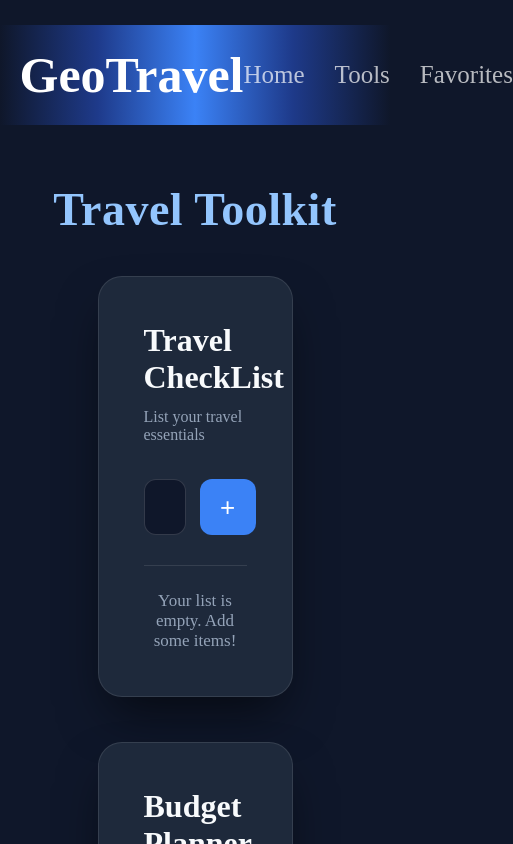
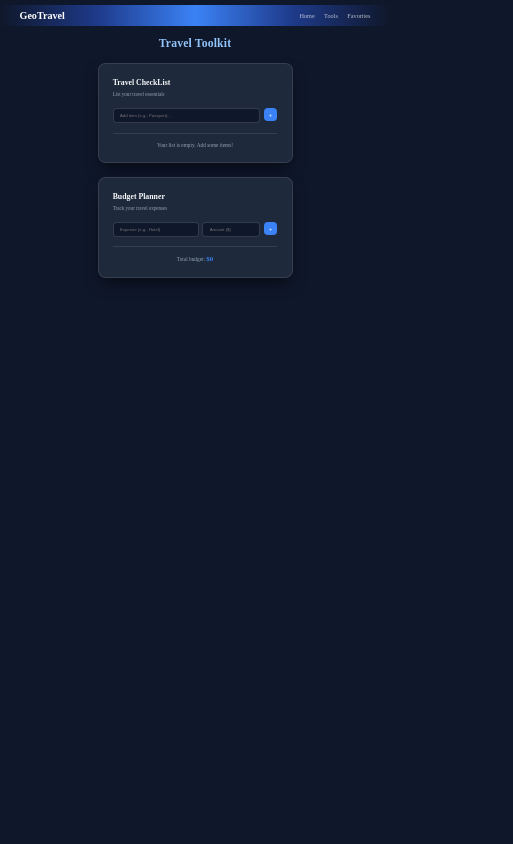
Before and after one commit to fidanetagizade/geo-travel-project, a React (Vite) app: page /tools in a window 390 px wide. Shown: the top 844 px of the page, 513 px wide, since content can reach past the window. Built offline with nearby package versions, Linux system fonts and the light colour scheme.

Commit message:
style: convert px units to vw and vh for better responsiveness

```diff
--- a/src/components/Favorites.css
+++ b/src/components/Favorites.css
@@ -1,59 +1,58 @@
 
 .fav-main {
-    max-width: 1200px;
+    max-width: 96.93vw;
     margin: 0 auto;
-    padding: 20px;
+    padding: 1.62vw;
     min-height: 80vh;
 }
 
 .fav-not-found-msg {
     text-align: center;
     color: #b3b3b3;
-    font-size: 20px;
+    font-size: 1.5vw;
     font-weight: 500;
-    margin-top: 50px;
+    margin-top: 4.04vw;
 }
 
 .fav-countries-container {
     display: grid;
-    grid-template-columns: repeat(auto-fill, minmax(280px, 1fr));
-    gap: 30px;
-    padding: 30px 0;
+    grid-template-columns: repeat(auto-fill, minmax(22.62vw, 1fr));
+    gap: 2.42vw;
+    padding: 2.42vw 0;
 }
 
 .fav-country-card {
     background-color: #1e293b;
-    border-radius: 12px;
+    border-radius: 0.97vw;
     overflow: hidden;
     position: relative;
-    box-shadow: 0 4px 15px rgba(0, 0, 0, 0.3);
+    box-shadow: 0 0.32vw 1.21vw rgba(0, 0, 0, 0.3);
     transition: transform 0.3s ease, box-shadow 0.3s ease;
     display: flex;
     flex-direction: column;
 }
 
 .fav-country-card:hover {
-    transform: translateY(-5px);
-    box-shadow: 0 8px 25px rgba(0, 0, 0, 0.5);
+    transform: translateY(-0.4vw);
+    box-shadow: 0 0.65vw 2.02vw rgba(0, 0, 0, 0.5);
 }
 
 
 .fav-country-card .fav-heart-btn {
     position: absolute;
-    top: 12px;
-    right: 12px;
+    top: 0.6vw;
+    right: 0.97vw;
     background: rgba(0, 0, 0, 0.5);
     backdrop-filter: blur(4px);
     border: none;
-    font-size: 18px;
-    width: 36px;
-    height: 36px;
+    font-size: 1.45vw;
+    width:2.91vw;
+    height: 2.91vw;
     border-radius: 50%;
     display: flex;
     align-items: center;
     justify-content: center;
     cursor: pointer;
-    z-index: 10;
     transition: transform 0.2s ease, background-color 0.2s ease;
 }
 
@@ -64,34 +63,34 @@
 
 .fav-country-flag {
     width: 100%;
-    height: 180px;
+    height: 14vw;
     object-fit: cover;
-    border-bottom: 1px solid #2d3748;
+    border-bottom: 0.08vw solid #2d3748;
 }
 
 .fav-country-details {
-    padding: 20px;
+    padding: 1.62vw;
     color: #f8fafc;
 }
 
 .fav-country-details h3 {
-    margin: 0 0 12px 0;
-    font-size: 20px;
+    margin: 0 0 0.97vw 0;
+    font-size: 1.62vw;
     font-weight: 600;
 }
 
 .fav-country-details p {
-    margin: 6px 0;
-    font-size: 14px;
+    margin: 0.48vw 0;
+    font-size: 1.13vw;
     color: #cbd5e1;
 }
 
 .favorite-input {
     text-align: center;
     color: #ffffff;
-    margin-top: 40px;
-    margin-bottom: 20px;
-    font-size: 32px;
+    margin-top: 3.3vw;
+    margin-bottom:1.62vw ;
+    font-size: 2vw;
     font-weight: 700;
 
 }
--- a/src/components/Filter.css
+++ b/src/components/Filter.css
@@ -2,29 +2,29 @@
     display: flex;
     justify-content: center;
     align-items: center;
-    gap: 15px;
-    margin-top: 10px;
-    margin-bottom: 40px;
-    padding: 0 20px;
+    gap: 1.21vw;
+    margin-top:0.81vw;
+    margin-bottom: 3.23vw;
+    padding: 0 1.62vw;
 }
 
 .input {
     width: 100%;
-    max-width: 400px;
-    height: 48px;
-    border-radius: 30px;
-    font-size: 16px;
-    padding-left: 20px;
+    max-width: 25vw;
+    height: 2.8vw;
+    border-radius: 2.42vw;
+    font-size: 1vw;
+    padding-left: 1.62vw;
     background-color: #1e293b;
     color: white;
-    border: 1px solid rgba(255, 255, 255, 0.1);
+    border: 0.08vw solid rgba(255, 255, 255, 0.1);
     outline: none;
     transition: all 0.3s ease;
 }
 
 .input:focus {
     border-color: #3b82f6;
-    box-shadow: 0 0 12px rgba(59, 130, 246, 0.3);
+    box-shadow: 0 0 0.97vw rgba(59, 130, 246, 0.3);
     background-color: #0f172a;
 }
 
@@ -33,22 +33,22 @@
 }
 
 .search {
-    padding: 0 25px;
-    height: 48px;
-    border-radius: 30px;
-    font-size: 15px;
+    padding: 0 2.02vw;
+    height: 2.8vw;
+    border-radius: 2vw;
+    font-size: 0.9vw;
     font-weight: 600;
     background: linear-gradient(135deg, #3b82f6, #1d4ed8);
     color: white;
     border: none;
     cursor: pointer;
     transition: all 0.3s ease;
-    box-shadow: 0 4px 6px rgba(0, 0, 0, 0.2);
+    box-shadow: 0 0.32vw 0.48vw rgba(0, 0, 0, 0.2);
 }
 
 .search:hover {
-    transform: translateY(-2px);
-    box-shadow: 0 6px 20px rgba(59, 130, 246, 0.4);
+    transform: translateY(-0.16vw);
+    box-shadow: 0 0.48vw 1.62vw rgba(59, 130, 246, 0.4);
 
 }
 
--- a/src/components/Header.css
+++ b/src/components/Header.css
@@ -1,30 +1,30 @@
 .header-container {
     width: 100%;
-    height: 100px;
+    height:5.3vw;
     background: linear-gradient(to right, #0f172a, #1e3a8a, #3b82f6, #1e3a8a, #0f172a);
     display: flex;
     align-items: center;
     justify-content: space-between;
     padding: 0 5vw;
-    margin-bottom:35px;
-    margin-top:25px;
+    margin-bottom:2vw;
+    margin-top:1.3vw;
 }
 
 .header-title {
     color: white;
-    font-size: 50px;
+    font-size: 2.6vw;
     font-weight: bold;
 }
 
 .nav-links {
     display: flex;
-    gap: 30px;
+    gap: 2.42vw;
 }
 
 .nav-link {
     color: white;
     text-decoration: none;
-    font-size: 25px;
+    font-size: 1.6vw;
     font-weight: 500;
     opacity: 0.7;
 }
--- a/src/components/Home.css
+++ b/src/components/Home.css
@@ -8,8 +8,8 @@
 }
 
 .country-card {
-    border: 2px solid white;
-    width: 20vw;
+    border: 0.16vw solid white;
+    width: 23vw;
     padding: 2vw;
     text-align: center;
     color: white;
@@ -18,18 +18,18 @@
 }
 
 .country-card:hover {
-    transform: translateY(-10px);
-    box-shadow: 0px 10px 20px rgba(255, 255, 255, 0.2);
+    transform: translateY(-0.81vw);
+    box-shadow: 0px 0.81vw 1.62vw rgba(255, 255, 255, 0.2);
 }
 
 
 .heart-btn {
     position: absolute;
-    top: 7px;
-    right: 9px;
+    top:0.3vw;
+    right: 0.4vw;
     background: transparent;
     border: none;
-    font-size: 22px;
+    font-size: 1.3vw;
     cursor: pointer;
     transition: transform 0.2s ease;
 }
@@ -40,25 +40,25 @@
 
 .country-flag {
     width: 100%;
-    height: 160px;
+    height: 8vw;
     object-fit: cover;
 }
 
 .country-details {
-    padding: 20px;
+    padding: 1.62vw;
 }
 
 .country-details h3 {
-    margin-bottom: 12px;
-    font-size: 20px;
+    margin-bottom: 0.97vw;
+    font-size: 1.5vw;
     font-weight: 700;
     color: #f8fafc;
 }
 
 .country-details p {
-    font-size: 14px;
+    font-size: 0.9vw;
     color: #cbd5e1;
-    margin-bottom: 6px;
+    margin-bottom: 0.48vw;
 }
 
 .country-details strong {
@@ -70,18 +70,18 @@
     display: flex;
     justify-content: center;
     align-items: center;
-    margin: 60px 0;
+    margin: 4.85vw 0;
 }
 
 .show-more-btn {
     background-color: transparent;
     color: white;
-    border: 2px solid white;
-    padding: 12px 35px;
-    font-size: 18px;
+    border: 0.16vw solid white;
+    padding: 0.97vw 2.83vw;
+    font-size: 1.45vw;
     font-weight: 600;
     cursor: pointer;
-    border-radius: 30px;
+    border-radius: 2.42vw;
     transition: all 0.3s ease;
 }
 
@@ -89,12 +89,12 @@
     background-color: white;
     color: #0f172a;
     transform: scale(1.05);
-    box-shadow: 0px 0px 15px rgba(255, 255, 255, 0.3);
+    box-shadow: 0px 0px 1.21vw rgba(255, 255, 255, 0.3);
 }
 
 .not-found-msg {
-    font-size: 24px;
+    font-size: 1.94vw;
     color: #94a3b8;
     text-align: center;
-    margin-top: 80px;
+    margin-top: 6.46vw;
 }
--- a/src/components/Tools.css
+++ b/src/components/Tools.css
@@ -1,5 +1,5 @@
 .tools-main {
-    padding: 60px 5vw;
+    padding: 4vw 5vw;
     background-color: #0f172a;
     min-height: 100vh;
     color: white;
@@ -12,12 +12,12 @@
 
 .tools-title {
     text-align: center;
-    font-size: 46px;
-    margin-bottom: 40px;
-    margin-top:-37px;
+    font-size: 3vw;
+    margin-bottom: 3.23vw;
+    margin-top:-2.99vw;
     color: #93c5fd;
     font-weight: 700;
-    letter-spacing: 0.5px;
+    letter-spacing: 0.04vw;
 }
 
 
@@ -25,8 +25,8 @@
     display: flex;
     flex-direction: column;
     align-items: center;
-    gap: 45px;
-    max-width: 1300px;
+    gap: 3.63vw;
+    max-width: 105.01vw;
 }
 
 
@@ -34,44 +34,44 @@
     background-color: #1e293b;
     width: 50vw;
     min-height: 10vw;
-    border: 1px solid rgba(255, 255, 255, 0.1);
-    border-radius: 24px;
-    padding: 45px;
-    box-shadow: 0 25px 50px -12px rgba(0, 0, 0, 0.6);
+    border: 0.08vw solid rgba(255, 255, 255, 0.1);
+    border-radius: 1.94vw;
+    padding: 3.63vw;
+    box-shadow: 0 1.94vw 4.04vw -0.97vw rgba(0, 0, 0, 0.6);
     display: flex;
     flex-direction: column;
     box-sizing: border-box;
 }
 
 .tool-card h2 {
-    font-size: 32px;
-    margin-bottom: 12px;
+    font-size: 2vw;
+    margin-bottom: 0.97vw;
     color: #f8fafc;
     font-weight: 600;
 }
 
 .tool-card p {
     color: #94a3b8;
-    font-size: 16px;
-    margin-bottom: 35px;
+    font-size: 1.3vw;
+    margin-bottom: 2.83vw;
 }
 
 .todo-form, .budget-form {
     display: flex;
-    gap: 14px;
-    margin-bottom: 30px;
+    gap: 1vw;
+    margin-bottom: 2.42vw;
     width: 100%;
 }
 
 .todo-form input, .budget-form input {
-    height: 56px;
+    height: 3.9vw;
     background-color: #0f172a;
-    border: 1px solid rgba(255, 255, 255, 0.15);
-    border-radius: 12px;
+    border: 0.08vw solid rgba(255, 255, 255, 0.15);
+    border-radius: 0.97vw;
     color: white;
-    padding: 0 20px;
+    padding: 0 1.62vw;
     outline: none;
-    font-size: 16px;
+    font-size: 1.1vw;
     min-width: 0;
     transition: border-color 0.2s;
 }
@@ -92,15 +92,15 @@
     flex: 1.2;
 }
 
-/* "+" Düymələrinin böyüdülməsi */
+
 .todo-form button, .budget-form button {
-    width: 56px;
-    height: 56px;
+    width: 3.5vw;
+    height: 3.3vw;
     background-color: #3b82f6;
     color: white;
     border: none;
-    border-radius: 12px;
-    font-size: 26px;
+    border-radius: 0.97vw;
+    font-size: 1.6vw;
     cursor: pointer;
     display: flex;
     justify-content: center;
@@ -111,30 +111,30 @@
 
 .todo-form button:hover, .budget-form button:hover {
     background-color: #2563eb;
-    transform: translateY(-2px);
+    transform: translateY(-0.16vw);
 }
 
-/* 🎯 SİYAHI STİLLƏRİ */
+
 .tool-card ul, .tool-card .todo-list {
-    list-style: none !important;
-    list-style-type: none !important;
-    padding: 0 !important;
-    margin: 0 !important;
+    list-style: none;
+    list-style-type: none ;
+    padding: 0 ;
+    margin: 0 ;
     display: flex;
     flex-direction: column;
-    gap: 14px;
+    gap: 1vw;
 }
 
 .tool-card ul li {
-    list-style: none !important;
+    list-style: none;
     display: flex;
     justify-content: space-between;
     align-items: center;
-    padding: 16px 22px;
+    padding: 0.8vw 0.8vw;
     background-color: #0f172a;
-    border: 1px solid rgba(255, 255, 255, 0.05);
-    border-radius: 12px;
-    font-size: 17px;
+    border: 0.08vw solid rgba(255, 255, 255, 0.05);
+    border-radius: 0.97vw;
+    font-size: 0.97vw;
     color: #e2e8f0;
 }
 
@@ -142,6 +142,8 @@
     cursor: pointer;
     flex: 1;
     transition: all 0.2s ease;
+    word-break: break-all;
+    overflow-wrap: break-word;
 }
 
 .todo-text.completed {
@@ -153,23 +155,21 @@
 .expense-right {
     display: flex;
     align-items: center;
-    gap: 20px;
+    gap: 1.62vw;
 }
 
 .expense-amount {
     color: #10b981;
     font-weight: 600;
-    font-size: 18px;
+    font-size: 1.2vw;
 }
-
-
 .delete-btn {
     background: none;
     border: none;
     color: #ef4444;
-    font-size: 22px;
+    font-size:1.6vw ;
     cursor: pointer;
-    padding: 4px;
+    padding: 0.32vw;
     display: flex;
     justify-content: center;
     align-items: center;
@@ -183,9 +183,9 @@
 
 .todo-stats {
     margin-top: auto;
-    padding-top: 25px;
-    border-top: 1px solid rgba(255, 255, 255, 0.1);
-    font-size: 17px;
+    padding-top: 2.02vw;
+    border-top: 0.08vw solid rgba(255, 255, 255, 0.1);
+    font-size: 1.37vw;
     color: #94a3b8;
     text-align: center;
     font-weight: 500;
@@ -193,6 +193,6 @@
 
 .budget-total span {
     color: #3b82f6;
-    font-size: 22px;
+    font-size: 1.78vw;
     font-weight: 700;
 }
```
